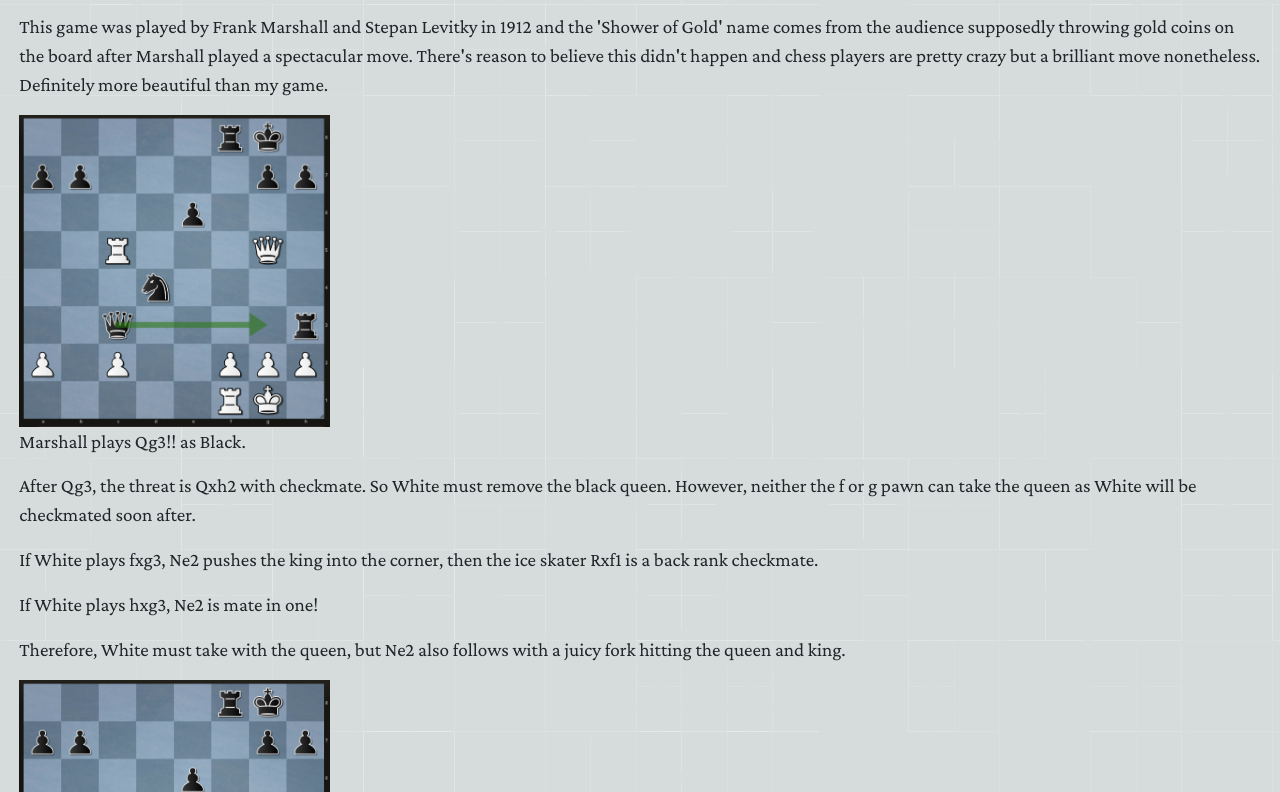
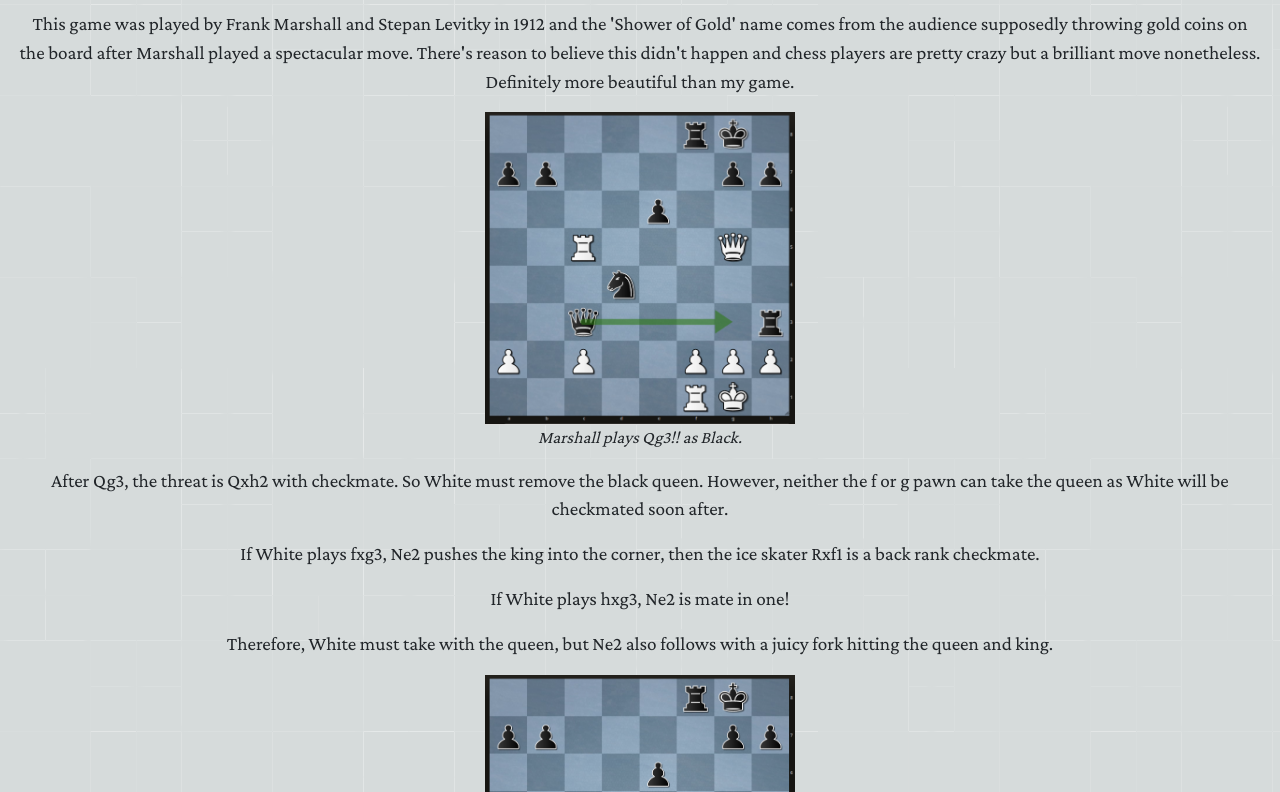
Before and after one commit to jluong23/blog, a React (Create React App) app: page /blog/posts/1 in a window 1280 px wide. Shown: the part 1268-2060 px from the top of the page. Built offline with nearby package versions, Linux system fonts and the light colour scheme.

Commit message:
Formatting of blog images

```diff
--- a/src/App.js
+++ b/src/App.js
@@ -5,7 +5,7 @@ import BlogPost from "./pages/BlogPost";
 import "./styling.css";
 import BlogOverview from "./components/BlogOverview";
 import styled from "styled-components";
-import React, { useState } from "react";
+import React, { useEffect, useState } from "react";
 
 const AppWrapper = styled.div`
   height: 100%;
@@ -14,10 +14,19 @@ const AppWrapper = styled.div`
 const ContentWrapper = styled.div`
   padding: 0.5em;
   height: 100%;
+  text-align: center;
 `
 
 
 const App = () => {
+
+  useEffect(() => {
+    window.scrollTo({
+      top: 0,
+      behavior: "instant"
+    });
+  });
+
   const [absoluteHeader, setAbsoluteHeader] = useState(false);
   return (
     <BrowserRouter basename="/blog">
--- a/src/components/BlogImage.js
+++ b/src/components/BlogImage.js
@@ -1,15 +1,22 @@
 import React from "react";
 import styled from "styled-components";
-import blogData from "../blogs/BlogData.json";
 
+const Caption = styled.figcaption`
+    font-style: italic;
+    font-size: 0.9em;
+    `
+
+const Figure = styled.figure`
+    text-align: center;
+`
 
 const BlogImage = ({blogId, imgName, imgAlt, imgCaption}) => {
     let imgSrc = require(`../blogs/assets/${blogId}/${imgName}`);
     return (
-        <figure>
+        <Figure>
             <img src={imgSrc} alt={imgAlt}/>
-            {imgCaption ? <figcaption >{imgCaption}</figcaption> : null}
-        </figure>
+            {imgCaption ? <Caption >{imgCaption}</Caption> : null}
+        </Figure>
     );
 };
 
```
